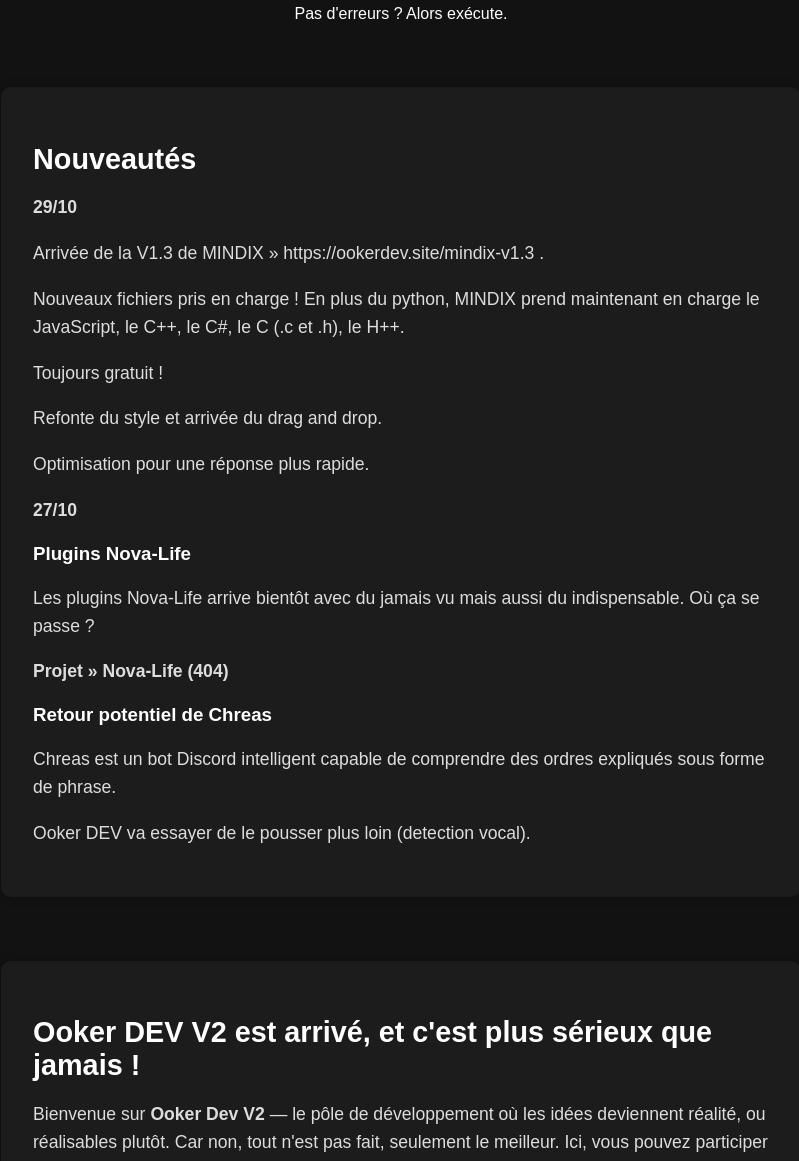
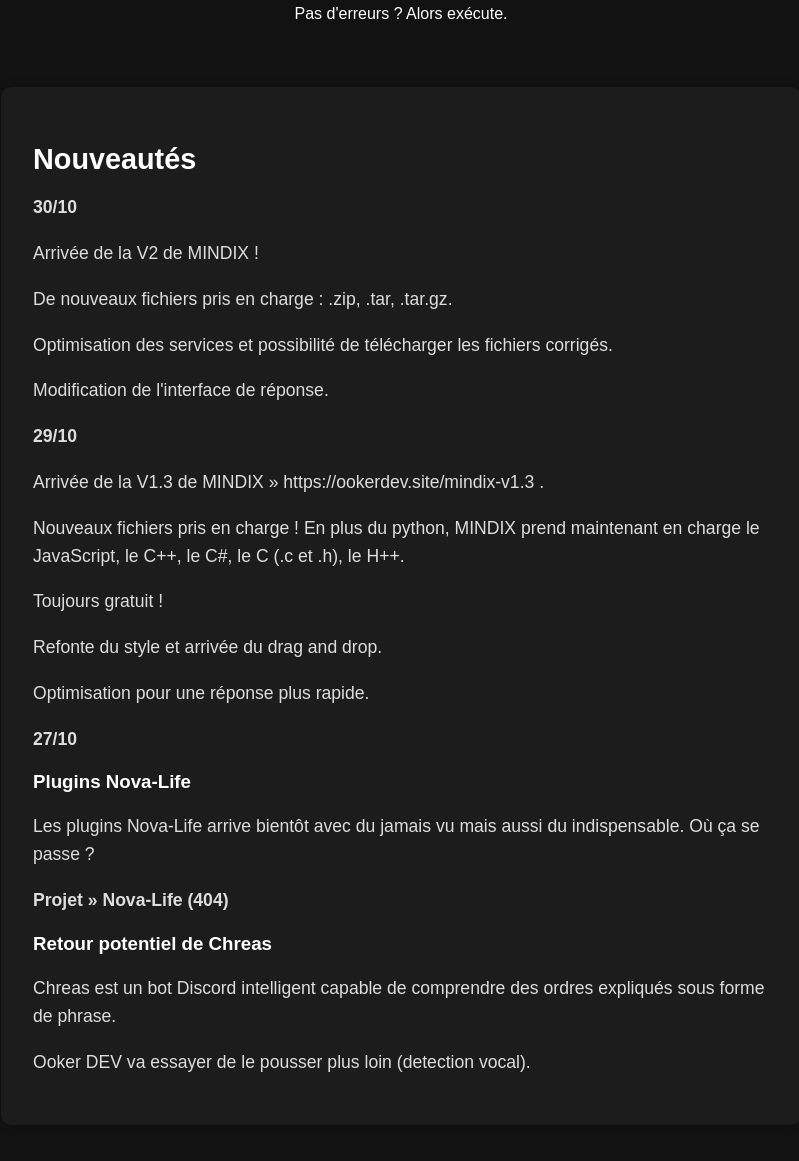
Before and after one commit to N1C1T0Z/OokerDEV, a Flask app: page /home in a window 1280 px wide. Shown: the part 240-1401 px from the top of the page, without its empty margins (239-1038 px from the left). Run offline with Flask 3, Linux system fonts and the light colour scheme.

Commit message:
Update home.html

```diff
--- a/templates/home.html
+++ b/templates/home.html
@@ -46,6 +46,21 @@
 
         <section class="custom-content">
             <h2>Nouveautés</h2>
+            <p>
+                <strong>30/10</strong>
+            </p>
+            <p>
+                Arrivée de la V2 de MINDIX !
+            </p>
+            <p>
+                De nouveaux fichiers pris en charge : .zip, .tar, .tar.gz.
+            </p>
+            <p>
+                Optimisation des services et possibilité de télécharger les fichiers corrigés.
+            </p>
+            <p>
+                Modification de l'interface de réponse.
+            </p>
             <p>
                 <strong>29/10</strong>
             </p>
```
